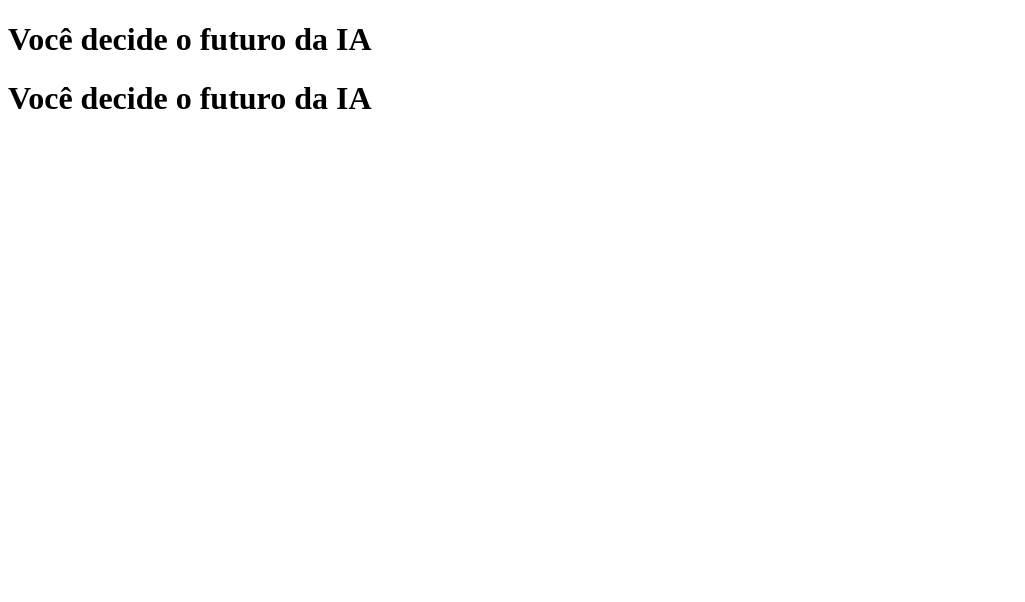
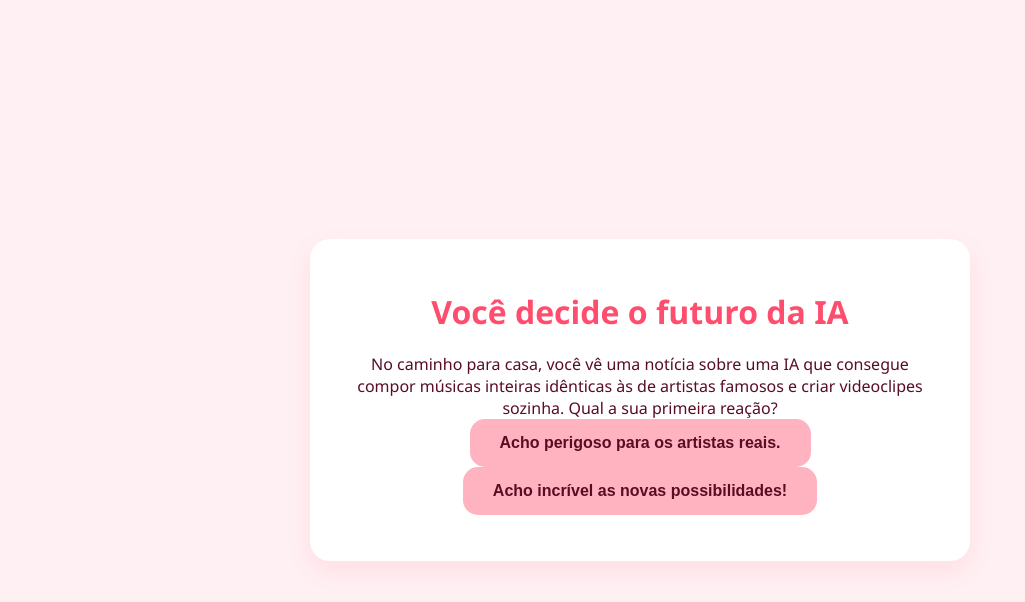
Before and after one commit to gigigouvea27/trabalho-de-ia-2026, a plain HTML site: page index.html in a window 1280 px wide. Shown: the whole page, without its empty margins (0-1025 px from the left). Drawn offline with Linux system fonts and the light colour scheme.

Commit message:
Add files via upload

```diff
--- a/index.html
+++ b/index.html
@@ -1,37 +1,11 @@
 <!DOCTYPE html>
-
-<html lang="en">
+<html lang="pt-br">
 <head>
-    <meta charset="UTF-8" />
-    <meta name="viewport" content="width=device-width, initial-scale=1.0" />
-    <title>Document</title>
+    <meta charset="UTF-8">
+    <meta name="viewport" content="width=device-width, initial-scale=1.0">
+    <link rel="stylesheet" href="style.css">
+    <title>Você decide o futuro da IA</title>
 </head>
-
-  <body></body>
-</html>
-<html lang="pt-BR"></html>
-<!DOCTYPE html>
-
-<html lang="pt-BR">
-  <head>
-    <meta charset="UTF-8" />
-    <meta name="viewport" content="width=device-width, initial-scale=1.0" />
-    <link rel="stylesheet" href="style.css" />
-    <title>Document</title>
-  </head>
-
-  <body></body>
-</html>
-<head>
-  <!-- código omitido -->
-
-  <title>Você decide o futuro da I.A.</title>
-</head>
-<body>
-  <div class="caixa-principal">
-    <h1>Você decide o futuro da IA</h1>
-  </div>
-</body>
 <body>
     <div class="caixa-principal">
         <h1>Você decide o futuro da IA</h1>
@@ -41,4 +15,6 @@
             <p class="texto-resultado"></p>
         </div>
     </div>
+    <script src="script.js"></script>
 </body>
+</html>
--- a/script.js
+++ b/script.js
@@ -1,18 +1,112 @@
-// Seleção dos elementos do DOM
 const caixaPrincipal = document.querySelector(".caixa-principal");
 const caixaPerguntas = document.querySelector(".caixa-perguntas");
 const caixaAlternativas = document.querySelector(".caixa-alternativas");
 const caixaResultado = document.querySelector(".caixa-resultado");
 const textoResultado = document.querySelector(".texto-resultado");
 
-// Estrutura de dados das perguntas
 const perguntas = [
-  {
-    enunciado: "Pergunta 1",
-    alternativas: ["Alternativa 1", "Alternativa 2"],
-  },
-  {
-    enunciado: "Pergunta 2",
-    alternativas: ["Alternativa 1", "Alternativa 2"],
-  },
+    {
+        enunciado: "No caminho para casa, você vê uma notícia sobre uma IA que consegue compor músicas inteiras idênticas às de artistas famosos e criar videoclipes sozinha. Qual a sua primeira reação?",
+        alternativas: [
+            {
+                texto: "Acho perigoso para os artistas reais.",
+                afirmacao: "No início ficou com medo do que essa tecnologia pode fazer. "
+            },
+            {
+                texto: "Acho incrível as novas possibilidades!",
+                afirmacao: "Quis saber como usar IA no seu dia a dia."
+            }
+        ]
+    },
+    {
+        enunciado: "Empolgado com o tema, seu professor de história pede um trabalho focado em como a tecnologia mudou a sociedade. Ele sugere que a pesquisa use ferramentas modernas. O que você decide fazer?",
+        alternativas: [
+            {
+                texto: "Usa um assistente de IA para resumir pontos históricos complexos e organizar os tópicos do seu texto mais rápido.",
+                afirmacao: "Conseguiu utilizar a IA para buscar informações úteis."
+            },
+            {
+                texto: "Prefere pesquisar em livros digitais e sites confiáveis por conta própria para montar o argumento com suas palavras.",
+                afirmacao: "Sentiu mais facilidade em utilizar seus próprios recursos para escrever seu trabalho."
+            }
+        ]
+    },
+    {
+        enunciado: "Durante a apresentação dos trabalhos, a turma começa a debater um dilema: o avanço das ferramentas de IA pode acabar com as profissões tradicionais ou vai apenas criar novos cargos no mercado de trabalho? Como você opina?",
+        alternativas: [
+            {
+                texto: "Acredito que ela vai automatizar tarefas chatas e abrir espaço para profissões mais criativas e técnicas.",
+                afirmacao: "Vem impulsionando a inovação na área de IA e luta para abrir novos caminhos profissionais com IA."
+            },
+            {
+                texto: "Preocupo-me com o desemprego tecnológico e acho que os governos deveriam criar leis para proteger os trabalhadores humanos.",
+                afirmacao: "Sua preocupação com as pessoas motivou a criar um grupo de estudos entre trabalhadores para discutir meios de utilização de IA de forma ética."
+            }
+        ]
+    },
+    {
+        enunciado: "Para ilustrar o slide final da sua apresentação, você precisa de uma imagem conceitual que represente a união entre humanos e tecnologia. Como você resolve isso?",
+        alternativas: [
+            {
+                texto: "Desenha uma colagem digital usando softwares básicos de edição geométrica e vetores.",
+                afirmacao: "Notou também que muitas pessoas não sabem ainda utilizar as ferramentas tradicionais e decidiu compartilhar seus conhecimentos de design utilizando ferramentas de pintura digital para iniciantes."
+            },
+            {
+                texto: "Digita comandos detalhados em um gerador de imagens por IA para criar uma arte inédita.",
+                afirmacao: "Acelerou o processo de criação de trabalhos utilizando geradores de imagem e agora consegue ensinar pessoas que sentem dificuldades em desenhar manualmente como utilizar também!"
+            }
+        ]
+    },
+    {
+        enunciado: "Na semana seguinte, em um projeto de geografia, um colega entrega a parte dele feita inteiramente por IA. O texto está perfeito gramaticalmente, mas cita dados falsos que a IA inventou (alucinação). O que você faz?",
+        alternativas: [
+            {
+                texto: "Defende que, como a IA escreveu bonito, o grupo deve entregar assim mesmo para economizar tempo.",
+                afirmacao: "Infelizmente passou a utilizar a IA para fazer todas suas tarefas e agora se sente dependente da IA para tudo."
+            },
+            {
+                texto: "Explica que a IA comete erros e que o grupo precisa checar as fontes e reescrever o trecho com análises críticas próprias.",
+                afirmacao: "Percebeu que toda IA reproduz orientações baseadas na empresa que programou e muito do que o chat escrevia não refletia o que pensava e por isso sabe que os textos gerados pela IA devem servir como auxílio e não resultado final. "
+            }
+        ]
+    },
 ];
+
+let atual = 0;
+let perguntaAtual;
+let historiaFinal = "";
+
+function mostraPergunta() {
+    if (atual >= perguntas.length) {
+        mostraResultado();
+        return;
+    }
+    perguntaAtual = perguntas[atual];
+    caixaPerguntas.textContent = perguntaAtual.enunciado;
+    caixaAlternativas.textContent = "";
+    mostraAlternativas();
+}
+
+function mostraAlternativas(){
+    for(const alternativa of perguntaAtual.alternativas) {
+        const botaoAlternativas = document.createElement("button");
+        botaoAlternativas.textContent = alternativa.texto;
+        botaoAlternativas.addEventListener("click", () => respostaSelecionada(alternativa));
+        caixaAlternativas.appendChild(botaoAlternativas);
+    }
+}
+
+function respostaSelecionada(opcaoSelecionada) {
+    const afirmacoes = opcaoSelecionada.afirmacao;
+    historiaFinal += afirmacoes + " ";
+    atual++;
+    mostraPergunta();
+}
+
+function mostraResultado() {
+    caixaPerguntas.textContent = "Em 2049...";
+    textoResultado.textContent = historiaFinal;
+    caixaAlternativas.textContent = "";
+}
+
+mostraPergunta();
--- /dev/null
+++ b/style.css
@@ -0,0 +1,53 @@
+:root {
+    --cor-fundo: #fff0f3;       /* Rosa bem clarinho e suave para o fundo */
+    --cor-principal: #ffffff;   /* Branco para a caixa principal se destacar */
+    --cor-secundaria: #ffb3c1;  /* Rosa pastel para os botões em estado normal */
+    --cor-destaque: #ff4d6d;    /* Vermelho vibrante/cereja para títulos e houver */
+    --cor-texto: #590d22;       /* Vinho escuro para o texto ficar bem legível */
+}
+
+body {
+    background-color: var(--cor-fundo);
+    color: var(--cor-texto);
+    display: flex;
+    justify-content: center;
+    align-items: center;
+    min-height: 100vh;
+    font-family: 'Segoe UI', Tahoma, Geneva, Verdana, sans-serif;
+    margin: 0;
+}
+
+.caixa-principal {
+    background-color: var(--cor-principal);
+    width: 90%;
+    max-width: 600px;
+    text-align: center;
+    padding: 30px;
+    border-radius: 20px;
+    /* Adiciona uma sombra suave para dar profundidade */
+    box-shadow: 0 10px 25px rgba(255, 77, 109, 0.1);
+}
+
+h1 {
+    color: var(--cor-destaque);
+    font-size: 2rem;
+    margin-bottom: 20px;
+}
+
+button {
+    background-color: var(--cor-secundaria);
+    color: var(--cor-texto);
+    border: none;
+    border-radius: 15px;
+    padding: 15px 30px;
+    font-size: 1rem;
+    font-weight: bold;
+    cursor: pointer;
+    transition: all 0.3s ease;
+}
+
+button:hover {
+    background-color: var(--cor-destaque);
+    color: #ffffff; /* O texto do botão fica branco no hover para contrastar com o vermelho */
+    transform: scale(1.03); /* Dá um leve efeito de crescer ao passar o mouse */
+}
```
Lines whose indentation alone changed are shown as unchanged.
